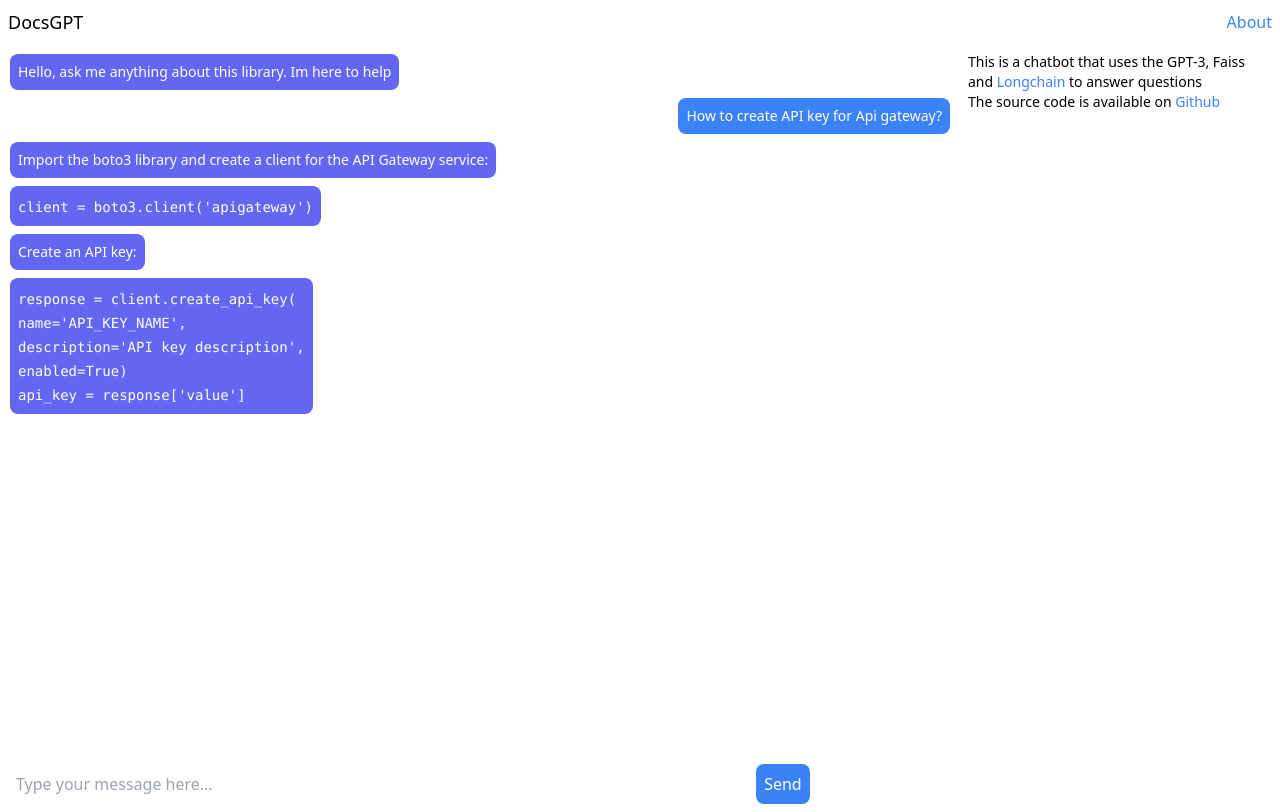
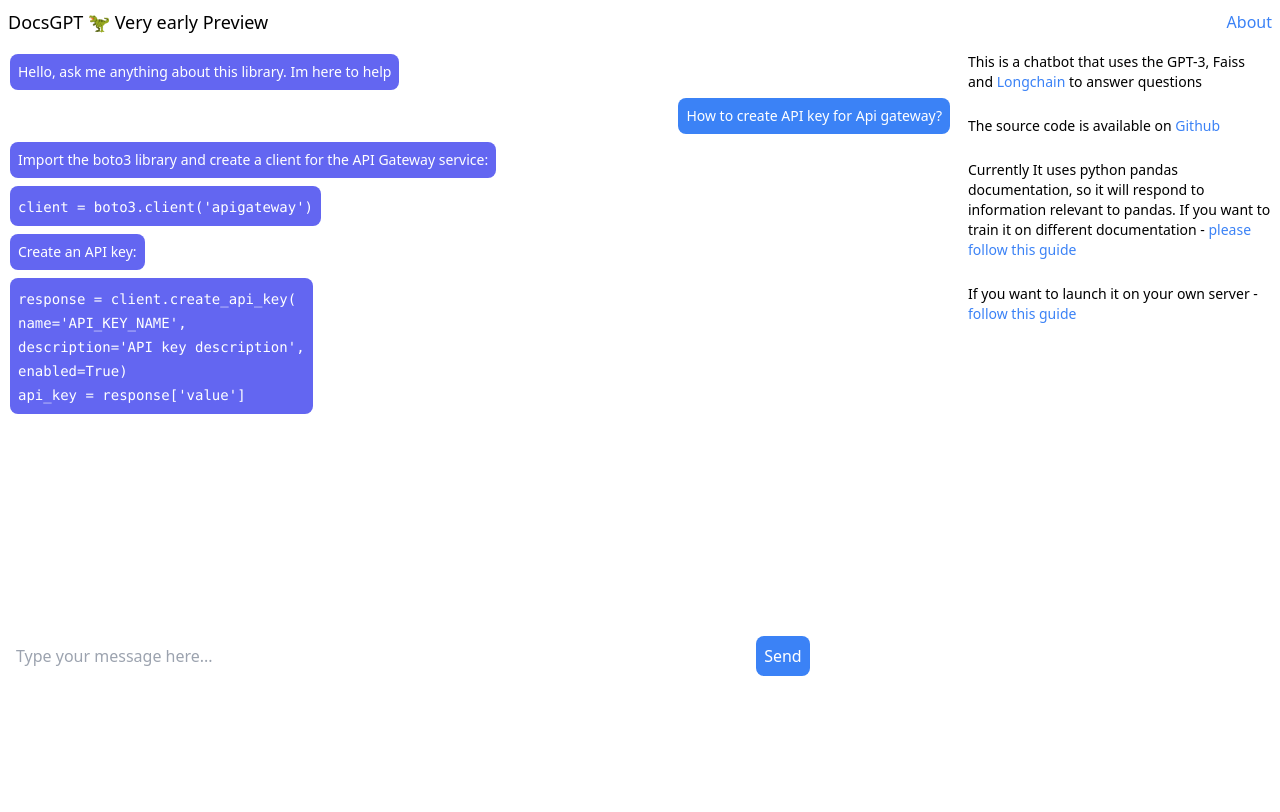
Before and after one commit to Cloude-Labs/DocsGPT, a Flask app: page / in a window 1280 px wide. Run offline with Flask 2, Linux system fonts and the light colour scheme; style sheets or scripts are compiled from the project's sources; parts of the project's set-up code (start-up, migrations or seed data) failed here and were passed over.

Commit message:
index.html edits, more description

```diff
--- a/application/templates/index.html
+++ b/application/templates/index.html
@@ -9,12 +9,12 @@
   </head>
   <body>
     <header class="bg-white p-2 flex justify-between items-center">
-      <h1 class="text-lg font-medium">DocsGPT</h1>
+      <h1 class="text-lg font-medium">DocsGPT 🦖 Very early Preview</h1>
       <a href="https://github.com/arc53/docsgpt" class="text-blue-500 hover:text-blue-800">About</a>
     </header>
     <div class="flex">
       <div class="w-3/4">
-        <div class="w-full flex flex-col">
+        <div class="w-full flex flex-col h-5/6">
           <div id="chat-container">
 
             <div id="messages" class="w-full flex flex-col" >
@@ -45,7 +45,7 @@
           </div>
         </div>
 
-        <div class=" flex mt-4 mb-2">
+        <div class="flex mt-4 mb-2">
         <form id="message-form">
           <input id="message-input" class="bg-white p-2 rounded-lg ml-2 w-[46rem]" type="text" placeholder="Type your message here...">
           <button id="button-submit" class="bg-blue-500 text-white p-2 rounded-lg ml-2 mr-2 ml-2" type="submit">Send</button>
@@ -57,7 +57,10 @@
         </div>
         <div class="w-1/4 p-2">
           <p class="text-sm">This is a chatbot that uses the GPT-3, Faiss and <a href="https://github.com/hwchase17/langchain >" class="text-blue-500 hover:text-blue-800">Longchain</a> to answer questions</p>
-          <p class="text-sm">The source code is available on <a href="https://github.com/arc53/docsgpt" class="text-blue-500 hover:text-blue-800">Github</a></p>
+          <br>
+          <p class="text-sm">The source code is available on <a href="https://github.com/arc53/docsgpt" class="text-blue-500 hover:text-blue-800">Github</a></p><br>
+          <p class="text-sm">Currently It uses python pandas documentation, so it will respond to information relevant to pandas. If you want to train it on different documentation -  <a href="https://github.com/arc53/docsgpt/wiki/How-to-train-on-other-documentation" class="text-blue-500 hover:text-blue-800"> please follow this guide </a></p><br>
+          <p class="text-sm">If you want to launch it on your own server - <a href="https://github.com/arc53/docsgpt/wiki/How-to-train-on-other-documentation" class="text-blue-500 hover:text-blue-800"> follow this guide </a></p>
         </div>
     </div>
   <script src="{{url_for('static',filename='src/chat.js')}}"></script>
```
